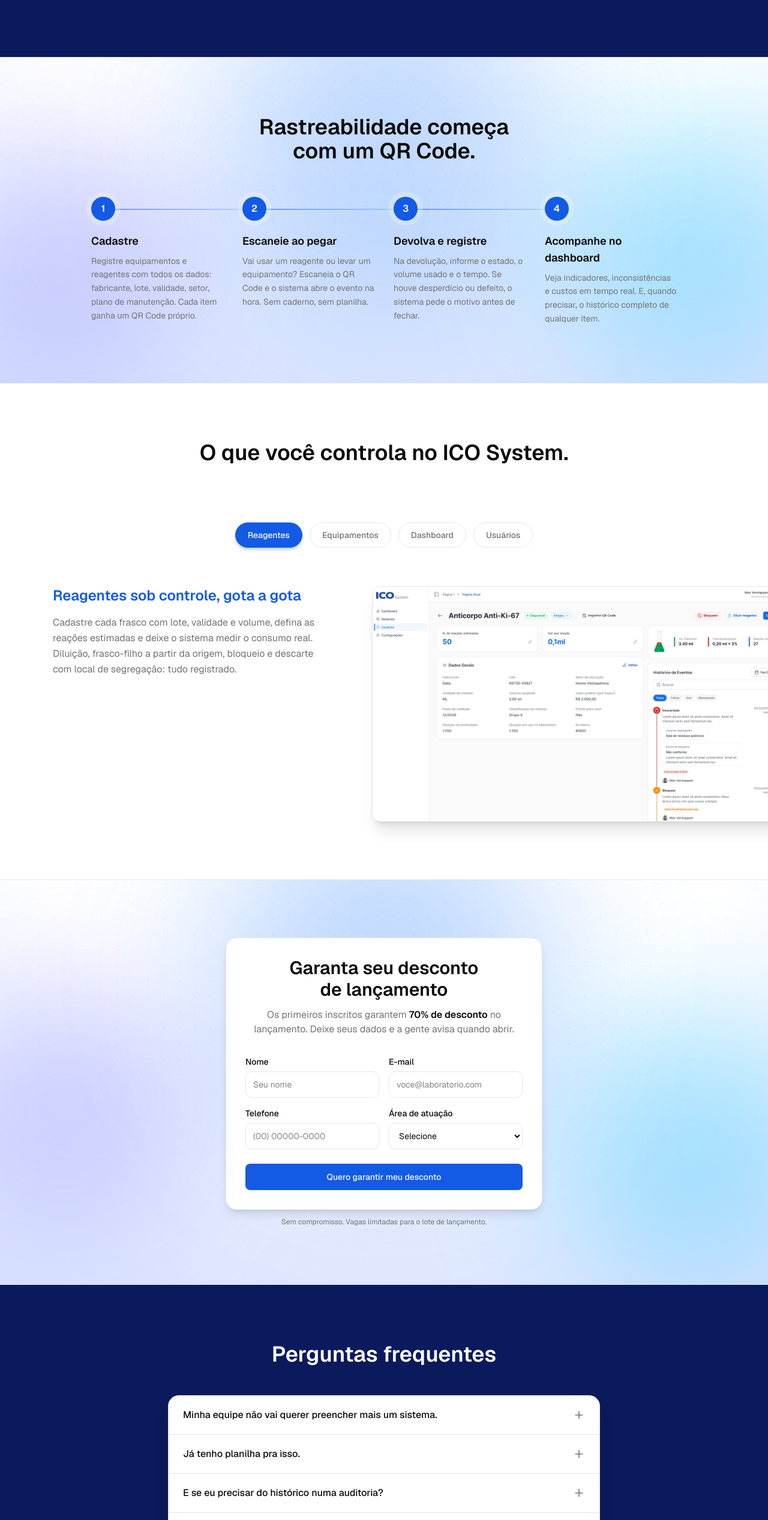
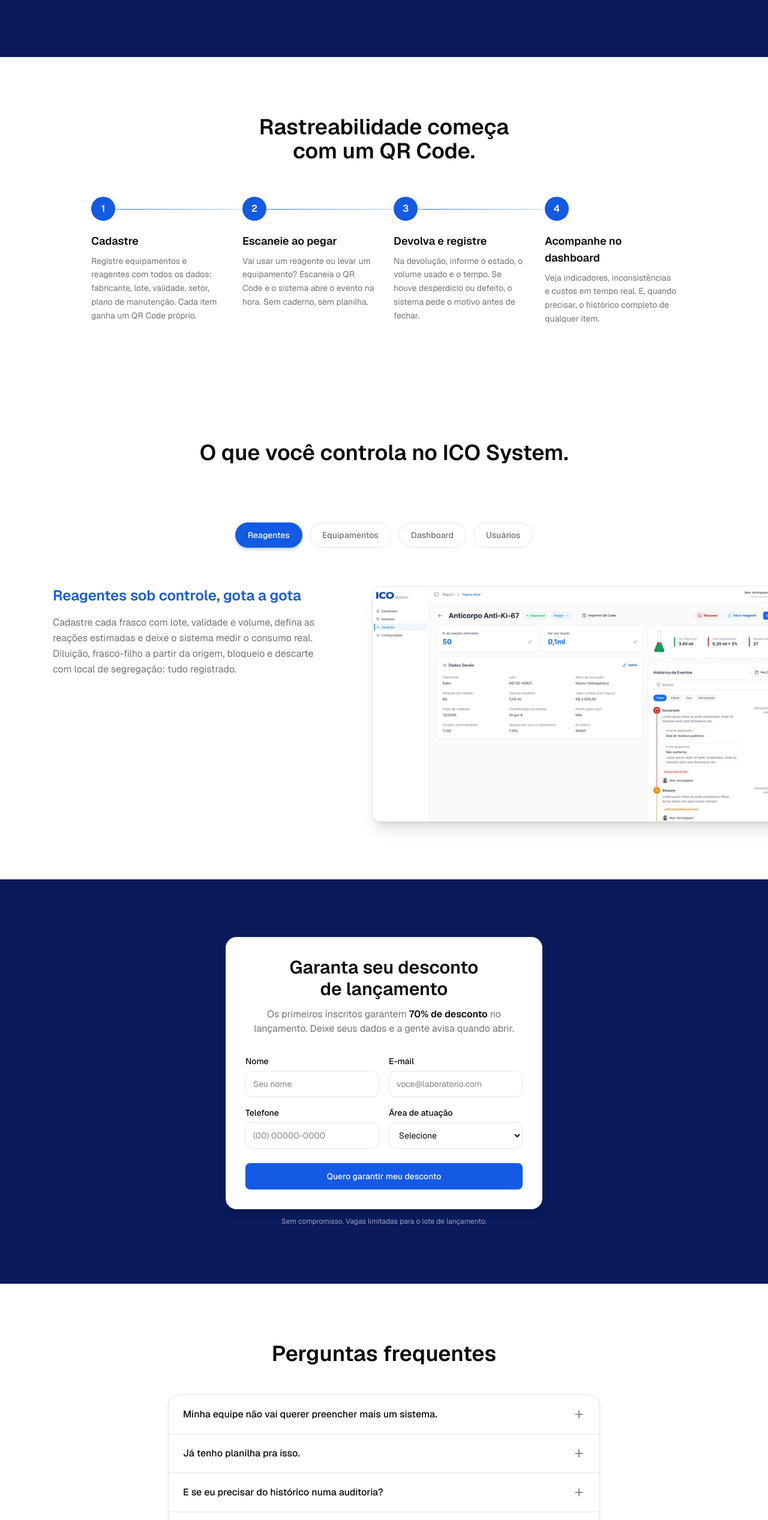
Before and after one commit to ThierryRizzo/ico-system-lp, a Next.js app: page / in a window 1280 px wide. Shown: the part 3612-6146 px from the top of the page at 60% size. Built offline with nearby package versions, Linux system fonts and the light colour scheme.

Commit message:
Antes-depois, como funciona e FAQ com fundo branco; secao do formulario em azul escuro
Co-Authored-By: Claude Opus 4.8 <noreply@anthropic.com>

```diff
--- a/src/components/sections/como-funciona.tsx
+++ b/src/components/sections/como-funciona.tsx
@@ -1,5 +1,3 @@
-import { SectionAura } from "@/components/section-aura"
-
 const passos = [
     {
         n: "1",
@@ -27,9 +25,8 @@ export function ComoFunciona() {
     return (
         <section
             id="como-funciona"
-            className="relative overflow-hidden border-t">
-            <SectionAura />
-            <div className="relative z-10 mx-auto max-w-5xl px-6 py-24">
+            className="border-t">
+            <div className="mx-auto max-w-5xl px-6 py-24">
                 <div className="mx-auto max-w-2xl text-center">
                     <h2 className="text-balance text-3xl font-semibold md:text-4xl">
                         Rastreabilidade começa com um QR Code.
--- a/src/components/sections/faq.tsx
+++ b/src/components/sections/faq.tsx
@@ -27,13 +27,13 @@ export function Faq() {
     return (
         <section
             id="precos"
-            className="border-t bg-[#0a1a5c] text-white">
+            className="border-t">
             <div className="mx-auto max-w-3xl px-6 py-24">
                 <div className="mx-auto max-w-2xl text-center">
                     <h2 className="text-balance text-3xl font-semibold md:text-4xl">Perguntas frequentes</h2>
                 </div>
 
-                <div className="mt-12 divide-y rounded-2xl border bg-card text-foreground shadow-xl shadow-zinc-950/20">
+                <div className="mt-12 divide-y rounded-2xl border bg-card text-foreground shadow-sm">
                     {perguntas.map((p) => (
                         <details
                             key={p.q}
--- a/src/components/sections/lista-espera.tsx
+++ b/src/components/sections/lista-espera.tsx
@@ -1,7 +1,6 @@
 "use client"
 
 import { Button } from "@/components/ui/button"
-import { SectionAura } from "@/components/section-aura"
 
 const areas = [
     "Laboratório clínico / análises",
@@ -16,9 +15,8 @@ export function ListaEspera() {
     return (
         <section
             id="lista"
-            className="relative overflow-hidden border-t">
-            <SectionAura />
-            <div className="relative z-10 mx-auto max-w-xl px-6 py-24">
+            className="bg-[#0a1a5c]">
+            <div className="mx-auto max-w-xl px-6 py-24">
                 <div className="rounded-2xl border bg-card p-6 shadow-lg sm:p-8">
                     <div className="text-center">
                         <h2 className="text-balance text-2xl font-semibold md:text-3xl">
@@ -85,7 +83,7 @@ export function ListaEspera() {
                         </Button>
                     </form>
                 </div>
-                <p className="text-muted-foreground mt-3 text-center text-xs">
+                <p className="mt-3 text-center text-xs text-white/60">
                     Sem compromisso. Vagas limitadas para o lote de lançamento.
                 </p>
             </div>
```
